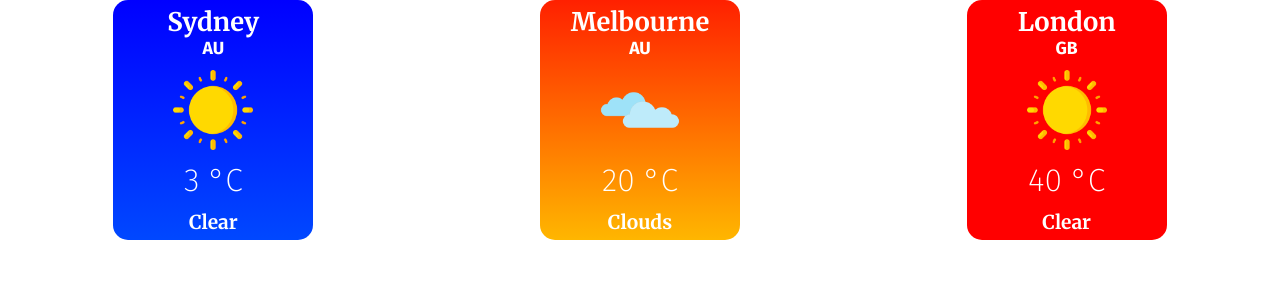
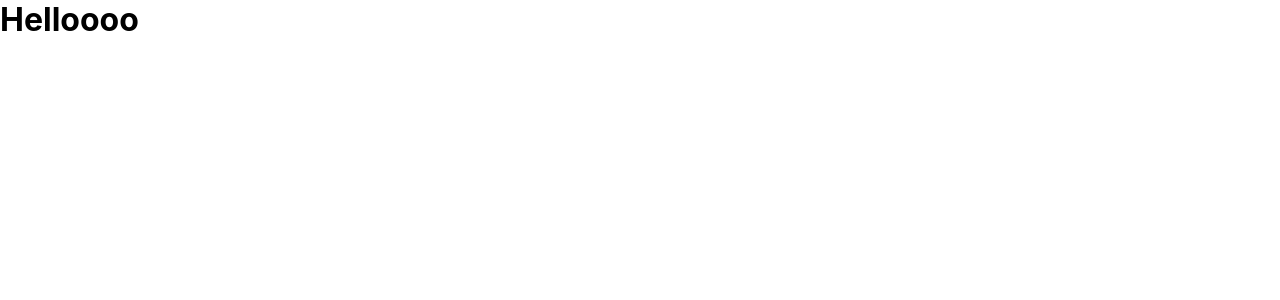
Before and after one commit to addis-hail/learning-react, a React (Create React App) app: page / in a window 1280 px wide. Shown: the top 300 px of the page. Built offline with nearby package versions, Linux system fonts and the light colour scheme.

Commit message:
react components

```diff
--- a/public/index.html
+++ b/public/index.html
@@ -24,7 +24,7 @@
       work correctly both with client-side routing and a non-root public URL.
       Learn how to configure a non-root public URL by running `npm run build`.
     -->
-    <title>React App</title>
+    <title>React</title>
   </head>
   <body>
     <noscript>You need to enable JavaScript to run this app.</noscript>
@@ -39,5 +39,7 @@
       To begin the development, run `npm start` or `yarn start`.
       To create a production bundle, use `npm run build` or `yarn build`.
     -->
+    <div class="todo-wrapper"></div>
+    <!-- <script src="./scr/index.js"></script> -->
   </body>
 </html>
--- a/src/App.js
+++ b/src/App.js
@@ -1,16 +1,26 @@
 import React from 'react';
+//import ReactDOM from 'react-dom';
+import './index.css';
 
-import WeatherCard from './components/WeatherCard/component';
 import './App.css';
 
-function App() {
-  return (
-    <div className="App">
-      <WeatherCard temp={3} condition = "Clear" city = "Sydney" country="AU"/>
-      <WeatherCard temp={20} condition = "Clouds" city = "Melbourne" country="AU"/>
-      <WeatherCard temp={40} condition = "Clear" city = "London" country="GB"/>
-    </div>
-  );
-}
+function App(){
+// var TodoComponent = React.createClass({
+//   function(){
+    return(
+            <h1>Helloooo</h1>
+    );
+  }
+//ReactDOM.render(<TodoComponent />, document.getElementById('todo-wrapper'));
+// function App() {
+//   return (
+//     <div className="App">
+//       {/* <WeatherCard temp={3} condition = "Clear" city = "Sydney" country="AU"/>
+//       <WeatherCard temp={20} condition = "Clouds" city = "Melbourne" country="AU"/>
+//       <WeatherCard temp={40} condition = "Clear" city = "London" country="GB"/> */}
+//     </div>
+//   );
+// }
+// // put component into html page
 
 export default App;
--- a/src/components/WeatherCard/icon.js
+++ b/src/components/WeatherCard/icon.js
@@ -1,4 +1,4 @@
-import React from "react";
+import React from 'react';
 import styled from "@emotion/styled";
 
 const Icon = (props) => {
```
Also changed, not shown: src/index.js (+13 -0 lines).
